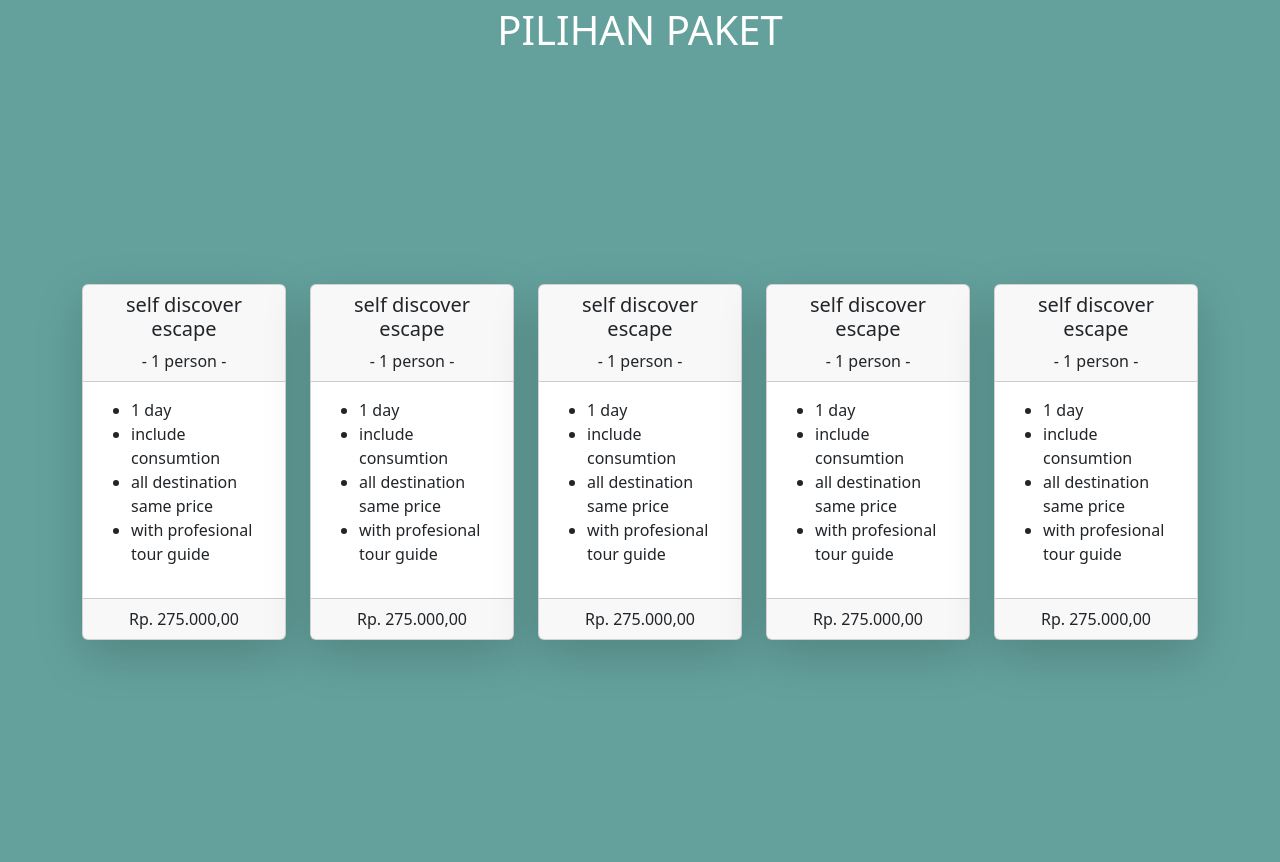
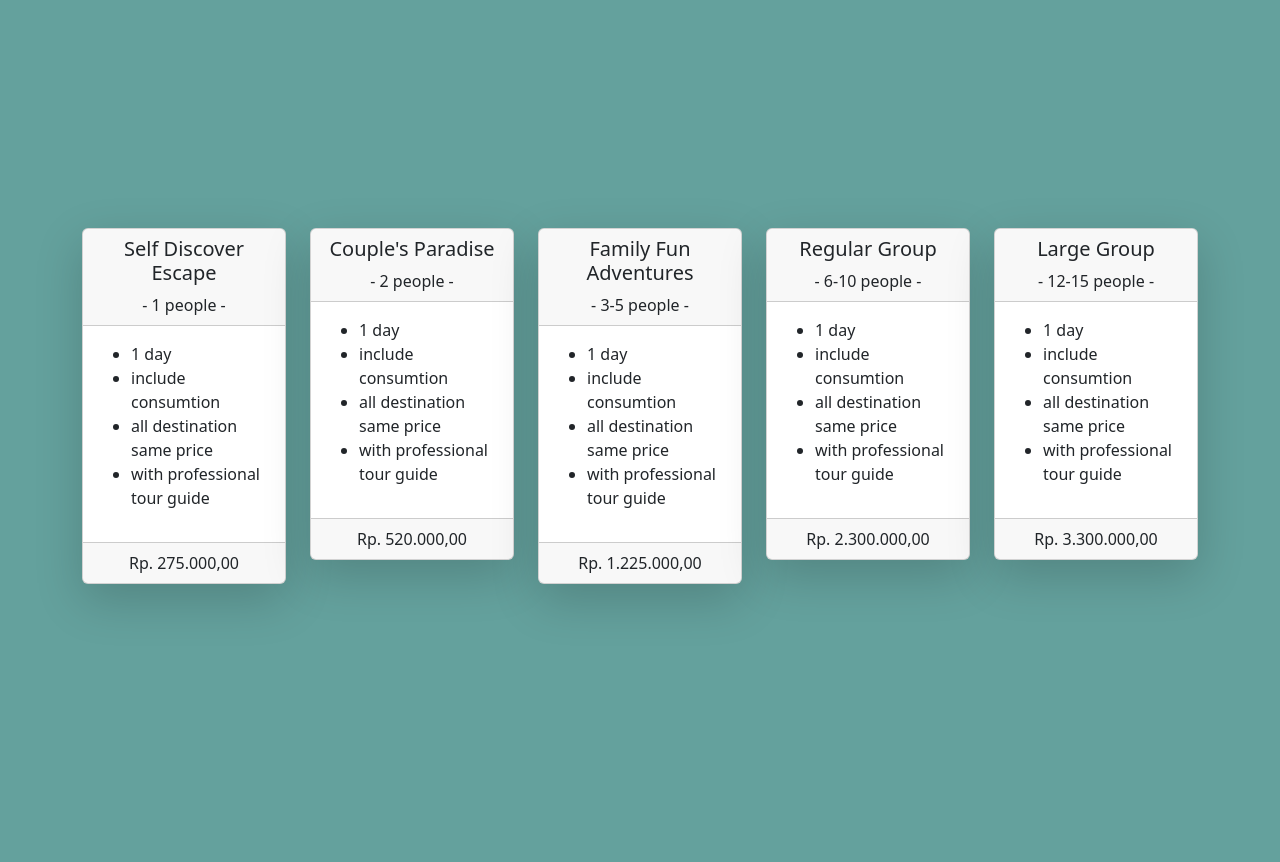
Before and after one commit to rakeputr/lat-kuis-pwd, a PHP site: page / in a window 1280 px wide. Shown: the part 58-920 px from the top of the page. After the commit the page ends 662 px from the top, so only its background shows below. Run offline with PHP 8.4, Linux system fonts and the light colour scheme.

Commit message:
split header and footer

```diff
--- /dev/null
+++ b/components/footer.php
@@ -0,0 +1,5 @@
+<script src="https://cdn.jsdelivr.net/npm/bootstrap@5.3.3/dist/js/bootstrap.bundle.min.js"
+  integrity="sha384-YvpcrYf0tY3lHB60NNkmXc5s9fDVZLESaAA55NDzOxhy9GkcIdslK1eN7N6jIeHz" crossorigin="anonymous"></script>
+</body>
+
+</html>
--- /dev/null
+++ b/components/header.php
@@ -0,0 +1,41 @@
+<!DOCTYPE html>
+<html lang="en">
+
+<head>
+  <meta charset="utf-8" />
+  <meta name="viewport" content="width=device-width, initial-scale=1" />
+  <title>kelana</title>
+  <link rel="stylesheet" href="https://cdnjs.cloudflare.com/ajax/libs/font-awesome/6.5.2/css/all.min.css"
+    integrity="sha512-SnH5WK+bZxgPHs44uWIX+LLJAJ9/2PkPKZ5QiAj6Ta86w+fsb2TkcmfRyVX3pBnMFcV7oQPJkl9QevSCWr3W6A=="
+    crossorigin="anonymous" referrerpolicy="no-referrer" />
+  <link href="https://cdn.jsdelivr.net/npm/bootstrap@5.3.3/dist/css/bootstrap.min.css" rel="stylesheet"
+    integrity="sha384-QWTKZyjpPEjISv5WaRU9OFeRpok6YctnYmDr5pNlyT2bRjXh0JMhjY6hW+ALEwIH" crossorigin="anonymous" />
+  <link rel="stylesheet" href="style.css" />
+</head>
+
+<body>
+  <nav style="z-index: 1000;" class="navbar navbar-expand-lg navbar-toggleable-md bg-body-tertiary fixed-top"
+    id="topNavbar">
+    <div class="container-fluid">
+      <a class="navbar-brand" href="#">
+        <i class="fa-solid fa-poo"></i>
+        kelana</a>
+      <button class="navbar-toggler" type="button" data-bs-toggle="collapse" data-bs-target="#navbarNav"
+        aria-controls="navbarNav" aria-expanded="false" aria-label="Toggle navigation">
+        <span class="navbar-toggler-icon"></span>
+      </button>
+      <div class="collapse navbar-collapse" id="navbarNav">
+        <ul class="navbar-nav ms-auto min-vws-100">
+          <li class="nav-item">
+            <a class="nav-link active js-scroll-trigger" href="index.php">Home</a>
+          </li>
+          <li class="nav-item">
+            <a class="nav-link active" href="destination.php">Destination</a>
+          </li>
+          <li class="nav-item">
+            <a class="nav-link active" href="booking.php">Booking</a>
+          </li>
+        </ul>
+      </div>
+    </div>
+  </nav>
--- a/index.php
+++ b/index.php
@@ -1,20 +1,4 @@
-<!DOCTYPE html>
-<html lang="en">
-
-<head>
-  <meta charset="utf-8" />
-  <meta name="viewport" content="width=device-width, initial-scale=1" />
-  <title>kelana</title>
-  <link rel="stylesheet" href="https://cdnjs.cloudflare.com/ajax/libs/font-awesome/6.5.2/css/all.min.css"
-    integrity="sha512-SnH5WK+bZxgPHs44uWIX+LLJAJ9/2PkPKZ5QiAj6Ta86w+fsb2TkcmfRyVX3pBnMFcV7oQPJkl9QevSCWr3W6A=="
-    crossorigin="anonymous" referrerpolicy="no-referrer" />
-  <link href="https://cdn.jsdelivr.net/npm/bootstrap@5.3.3/dist/css/bootstrap.min.css" rel="stylesheet"
-    integrity="sha384-QWTKZyjpPEjISv5WaRU9OFeRpok6YctnYmDr5pNlyT2bRjXh0JMhjY6hW+ALEwIH" crossorigin="anonymous" />
-  <link rel="stylesheet" href="style.css" />
-</head>
-
-<body>
-  <?php include ('./components/navbar.php') ?>
+<?php include ('./components/header.php') ?>
 <div>
   <h1 class="text-white text-bold text-center mt-2">PILIHAN PAKET</h1>
 </div>
@@ -24,15 +8,15 @@
       <div class="col-sm">
         <div class="card shadow-lg">
           <div class="card-header  text-center">
-              <h5 class="card-title">self discover escape</h5>
-              <p class="card-text">- 1 person -</p>
+            <h5 class="card-title">Self Discover Escape</h5>
+            <p class="card-text">- 1 people -</p>
           </div>
           <div class="card-body">
             <ul>
               <li>1 day</li>
               <li>include consumtion</li>
               <li>all destination same price</li>
-                <li>with profesional tour guide</li>
+              <li>with professional tour guide</li>
             </ul>
           </div>
           <div class="card-footer text-center">
@@ -43,87 +27,80 @@
       <div class="col-sm">
         <div class="card shadow-lg">
           <div class="card-header text-center">
-              <h5 class="card-title">self discover escape</h5>
-              <p class="card-text">- 1 person -</p>
+            <h5 class="card-title">Couple's Paradise</h5>
+            <p class="card-text">- 2 people -</p>
           </div>
           <div class="card-body">
             <ul>
               <li>1 day</li>
               <li>include consumtion</li>
               <li>all destination same price</li>
-                <li>with profesional tour guide</li>
+              <li>with professional tour guide</li>
             </ul>
           </div>
           <div class="card-footer text-center">
-              Rp. 275.000,00
+            Rp. 520.000,00
           </div>
         </div>
       </div>
       <div class="col-sm">
         <div class="card shadow-lg">
           <div class="card-header text-center">
-              <h5 class="card-title">self discover escape</h5>
-              <p class="card-text">- 1 person -</p>
+            <h5 class="card-title">Family Fun Adventures</h5>
+            <p class="card-text">- 3-5 people -</p>
           </div>
           <div class="card-body">
             <ul>
               <li>1 day</li>
               <li>include consumtion</li>
               <li>all destination same price</li>
-                <li>with profesional tour guide</li>
+              <li>with professional tour guide</li>
             </ul>
           </div>
           <div class="card-footer text-center">
-              Rp. 275.000,00
+            Rp. 1.225.000,00
           </div>
         </div>
       </div>
       <div class="col-sm">
         <div class="card shadow-lg">
           <div class="card-header text-center">
-              <h5 class="card-title">self discover escape</h5>
-              <p class="card-text">- 1 person -</p>
+            <h5 class="card-title">Regular Group</h5>
+            <p class="card-text">- 6-10 people -</p>
           </div>
           <div class="card-body">
             <ul>
               <li>1 day</li>
               <li>include consumtion</li>
               <li>all destination same price</li>
-                <li>with profesional tour guide</li>
+              <li>with professional tour guide</li>
             </ul>
           </div>
           <div class="card-footer text-center">
-              Rp. 275.000,00
+            Rp. 2.300.000,00
           </div>
         </div>
       </div>
       <div class="col-sm">
         <div class="card shadow-lg">
           <div class="card-header text-center">
-              <h5 class="card-title">self discover escape</h5>
-              <p class="card-text">- 1 person -</p>
+            <h5 class="card-title">Large Group</h5>
+            <p class="card-text">- 12-15 people -</p>
           </div>
           <div class="card-body">
             <ul>
               <li>1 day</li>
               <li>include consumtion</li>
               <li>all destination same price</li>
-                <li>with profesional tour guide</li>
+              <li>with professional tour guide</li>
             </ul>
           </div>
           <div class="card-footer text-center">
-              Rp. 275.000,00
+            Rp. 3.300.000,00
           </div>
         </div>
       </div>
-
     </div>
   </div>
 </section>
-
-  <script src="https://cdn.jsdelivr.net/npm/bootstrap@5.3.3/dist/js/bootstrap.bundle.min.js"
-    integrity="sha384-YvpcrYf0tY3lHB60NNkmXc5s9fDVZLESaAA55NDzOxhy9GkcIdslK1eN7N6jIeHz"
-    crossorigin="anonymous"></script>
-</body>
-
-</html>
+<?php include ('./components/footer.php') ?>
--- a/style.css
+++ b/style.css
@@ -2,10 +2,6 @@
   background-color: #64a19d;
 }
 
-.primary-btn {
-  background-color: #64a19d;
+a:hover {
+  color: #64a19d;
 }
-
-.active {
-  color: #467370;
-}
```
Also changed, not shown: booking.php (+9 -25 lines), destination.php (+2 -18 lines), reservasion.php (+17 -17 lines). Lines whose indentation alone changed are shown as unchanged.
